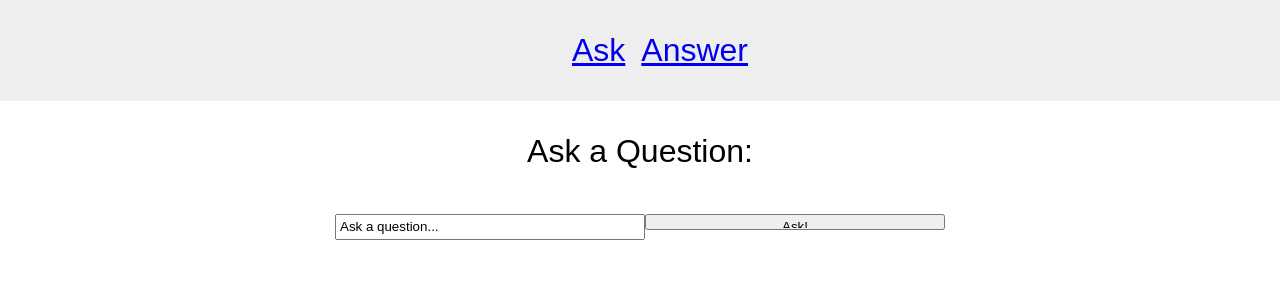
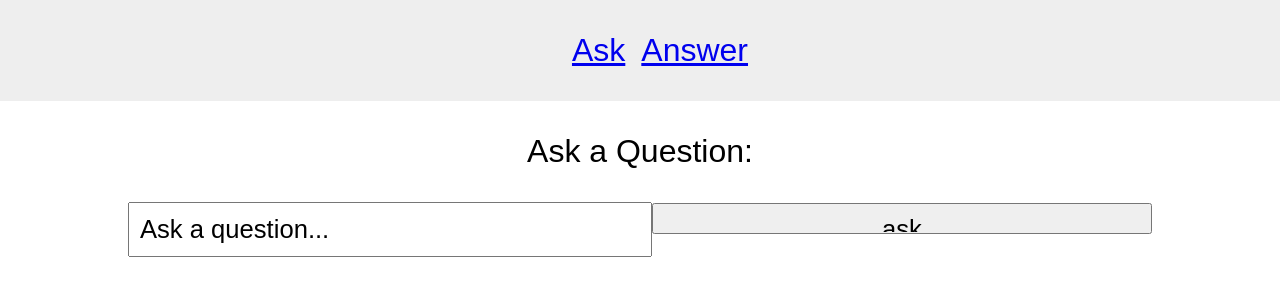
Before and after one commit to interstellaridea/quask_react, a React (Create React App) app: page /ask in a window 1280 px wide. Shown: the top 300 px of the page. Built offline with nearby package versions, Linux system fonts and the light colour scheme.

Commit message:
Add event bindings to getting text from input and handling submit, extract to class component

```diff
--- a/src/App.css
+++ b/src/App.css
@@ -30,8 +30,13 @@ main {
 	font-size: 2em;
 }
 
-main input {
-	padding: 3px;
-	width: 300px;
+
+.question-field input {
+	padding: 10px;
+	font-size: .8em;
+	width: 500px;
 	height: 1.2em;
 }
+
+.question-button {
+}
--- a/src/ask.js
+++ b/src/ask.js
@@ -5,28 +5,36 @@ class Ask extends Component {
   constructor(props) {
     super(props);
     this.state = { input: 'Ask a question...' };
+    this.onInputChange = this.onInputChange.bind(this);
+    this.handleFocus = this.handleFocus.bind(this);
     this.handleClick = this.handleClick.bind(this);
-    this.onInputChange = this.onInputChange.bind(this);
+  }
+
+  handleFocus(){
+    this.setState({ input: '' });
   }
 
   onInputChange(e){
-    console.log(e);
+    this.setState({ input: e.target.value });
   }
 
   handleClick(){
-    console.log('Handle that click!');
-    // console.log(this.state.input);
+    alert('submitting question:' + this.state.input);
   }
 
   render() {
     return(
-      <div>
+      <div className='question-field'>
         <p>Ask a Question:</p>
         <input
           type="text"
-          value={this.state.input}
-          onChange={ this.onInputChange }  />
-        <input type="button" value="Ask!" onClick={this.handleClick} />
+          value={ this.state.input }
+          onFocus={ this.handleFocus }
+          onChange={ this.onInputChange } />
+        <input
+          className="question-button"
+          type='button' value='ask'
+          onClick={this.handleClick} />
       </div>
     );
   }
```
